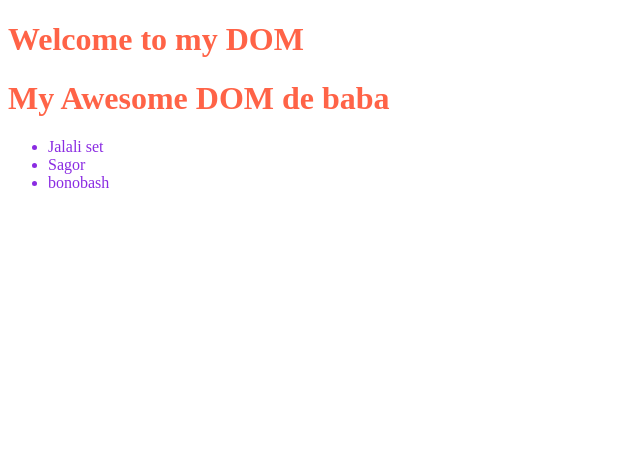
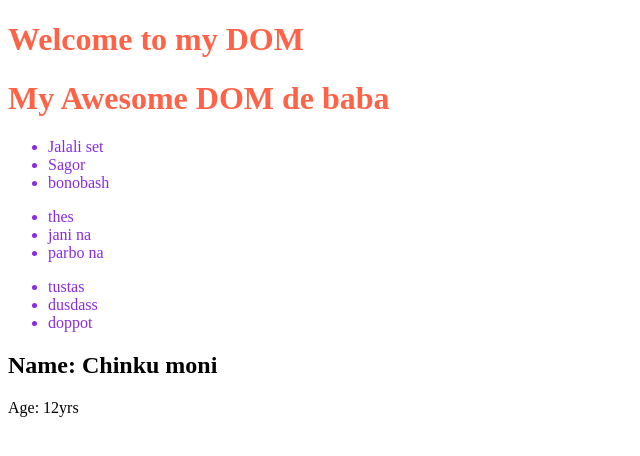
Before and after one commit to shafiqulislamsagor/module-24, a plain HTML site: page index.html in a window 1280 px wide. Shown: the whole page, without its empty margins (0-640 px from the left). Drawn offline with Linux system fonts and the light colour scheme.

Commit message:
dom related

```diff
--- a/index.html
+++ b/index.html
@@ -14,6 +14,21 @@
         <li>Sagor</li>
         <li>bonobash</li>
     </ul>
+    <ul>
+        <li id="root">name ki</li>
+        <li>jani na</li>
+        <li>parbo na</li>
+    </ul>
+    <ul id="toot">
+        <li>tustas</li>
+        <li>dusdass</li>
+        <li>doppot</li>
+    </ul>
+    <div id="my-details">
+        <!-- My Details -->
+        <h2>Name: Chinku moni</h2>
+        <p>Age: 12yrs</p>
+    </div>
     <!-- JS files -->
     <script src="js/dom.js"></script>
 </body>
--- a/js/dom.js
+++ b/js/dom.js
@@ -8,3 +8,20 @@ for(let li of allLiTags){
 }
 
 console.log(allLiTags)
+
+let rootId = document.getElementById('root').innerHTML = 'thes';
+
+
+
+console.log(rootId);
+
+
+// Inner Text
+
+const div = document.getElementById('my-details').innerHTML
+const divs = document.getElementById('my-details').innerText
+
+
+
+console.log(div)
+console.log(divs)
```
